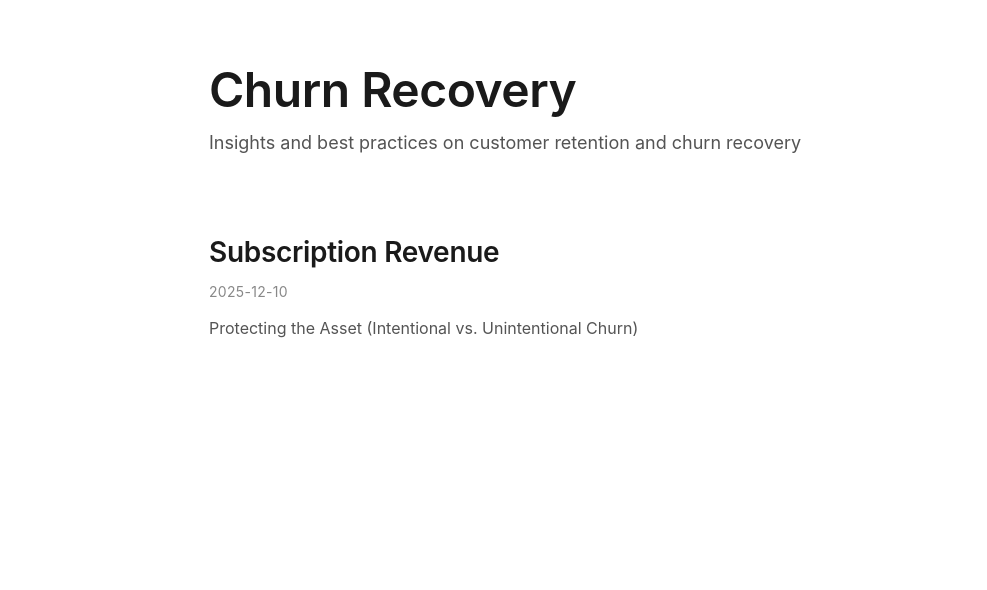
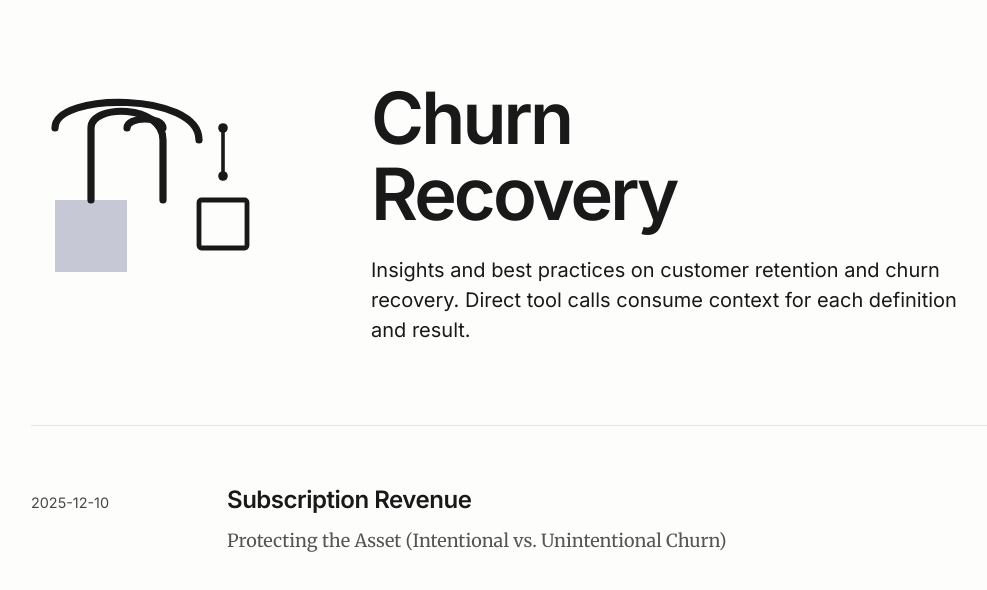
Before and after one commit to azeezada/churnrecovery, a Next.js app: page / in a window 1280 px wide. Shown: the top 590 px of the page, without its empty margins (33-1020 px from the left). Built offline with nearby package versions, Linux system fonts and the light colour scheme.

Commit message:
compelete first iteration of site

```diff
--- a/pages/index.js
+++ b/pages/index.js
@@ -1,8 +1,34 @@
 import Link from 'next/link'
 import Head from 'next/head'
-import {getAllPosts} from '../lib/posts'
+import { getAllPosts } from '../lib/posts'
 
-export default function Home({posts}){
+// 1. The Missing "Brand Moment" - This SVG mimics the Anthropic abstract style
+const HeroGraphic = () => (
+  <svg
+    viewBox="0 0 200 200"
+    fill="none"
+    xmlns="http://www.w3.org/2000/svg"
+    className="glyph-svg"
+  >
+    {/* Lavender Accent Block */}
+    <rect x="20" y="100" width="60" height="60" fill="#C7C8D5" />
+
+    {/* Strong Black Strokes */}
+    <path d="M50 100 V40 C50 20 110 20 110 50 V100" stroke="#191919" strokeWidth="6" strokeLinecap="round" />
+    <path d="M80 40 C80 30 110 30 110 40" stroke="#191919" strokeWidth="6" strokeLinecap="round" />
+    <path d="M20 40 C20 10 140 10 140 50" stroke="#191919" strokeWidth="6" strokeLinecap="round" />
+
+    {/* Nodes & Connectors */}
+    <circle cx="160" cy="40" r="4" fill="#191919" />
+    <circle cx="160" cy="80" r="4" fill="#191919" />
+    <line x1="160" y1="40" x2="160" y2="80" stroke="#191919" strokeWidth="3" />
+
+    {/* Bottom Details */}
+    <rect x="140" y="100" width="40" height="40" stroke="#191919" strokeWidth="4" rx="2" />
+  </svg>
+)
+
+export default function Home({ posts }) {
   return (
     <>
       <Head>
@@ -10,16 +36,43 @@ export default function Home({posts}){
         <meta name="description" content="Insights and best practices on customer retention and churn recovery" />
         <meta name="viewport" content="width=device-width, initial-scale=1" />
       </Head>
+
       <main className="container">
-        <h1 className="site-title">Churn Recovery</h1>
-        <p className="site-description">Insights and best practices on customer retention and churn recovery</p>
+        {/* HERO SECTION: Strict Grid Layout */}
+        <div className="hero-wrapper">
 
+          {/* Left Column: The Art */}
+          <div className="hero-art">
+            <HeroGraphic />
+          </div>
+
+          {/* Right Column: The Content */}
+          <div className="hero-content">
+            <h1 className="site-title">Churn<br />Recovery</h1>
+            <p className="lead-text">
+              Insights and best practices on customer retention and churn recovery.
+              Direct tool calls consume context for each definition and result.
+            </p>
+          </div>
+        </div>
+
+        <hr className="divider" />
+
+        {/* POST LIST */}
         <ul className="post-list">
           {posts.map(post => (
             <li className="post-item" key={post.slug}>
-              <h2><Link href={`/posts/${post.slug}`}>{post.title}</Link></h2>
-              {post.date && <div className="post-meta">{post.date}</div>}
-              {post.excerpt && <p>{post.excerpt}</p>}
+              {/* Date is strictly 150px wide */}
+              <div className="post-date">
+                {post.date || '2025-12-10'}
+              </div>
+
+              <div className="post-details">
+                <h2>
+                  <Link href={`/posts/${post.slug}`}>{post.title}</Link>
+                </h2>
+                {post.excerpt && <p className="excerpt">{post.excerpt}</p>}
+              </div>
             </li>
           ))}
         </ul>
@@ -28,7 +81,7 @@ export default function Home({posts}){
   )
 }
 
-export async function getStaticProps(){
+export async function getStaticProps() {
   const posts = getAllPosts()
-  return {props:{posts}}
+  return { props: { posts } }
 }
--- a/styles/globals.css
+++ b/styles/globals.css
@@ -1,250 +1,140 @@
-:root{
-  --bg:#ffffff;
-  --bg-secondary:#f8f8f8;
-  --text:#1a1a1a;
-  --text-secondary:#545454;
-  --text-tertiary:#888888;
-  --accent:#1a1a1a;
-  --border:#e0e0e0;
-  --shadow:0 1px 3px rgba(0,0,0,0.08);
-  --shadow-lg:0 4px 12px rgba(0,0,0,0.1);
+@import url('https://fonts.googleapis.com/css2?family=Inter:wght@300;400;600&family=Merriweather:wght@300;400;700&display=swap');
+
+:root {
+  --bg-page: #FDFDFC;
+  --text-primary: #191919;
+  --text-secondary: #555555;
+  --border-line: #E5E5E5;
+
+  --font-sans: "Inter", sans-serif;
+  --font-serif: "Merriweather", serif;
 }
 
-*{
-  box-sizing:border-box;
+* { box-sizing: border-box; }
+
+body {
+  margin: 0;
+  background-color: var(--bg-page);
+  color: var(--text-primary);
+  font-family: var(--font-serif);
+  -webkit-font-smoothing: antialiased;
 }
 
-html,body,#__next{
-  height:100%;
-  margin:0;
-  padding:0;
+.container {
+  max-width: 1200px;
+  margin: 0 auto;
+  padding: 80px 24px;
 }
 
-body{
-  margin:0;
-  background:var(--bg);
-  color:var(--text);
-  font-family:-apple-system,BlinkMacSystemFont,"Segoe UI","Helvetica Neue",sans-serif;
-  -webkit-font-smoothing:antialiased;
-  -moz-osx-font-smoothing:grayscale;
-  font-size:16px;
-  line-height:1.6;
+/* --- HERO GRID SYSTEM --- */
+.hero-wrapper {
+  display: grid;
+  grid-template-columns: 1fr; /* Mobile default */
+  gap: 40px;
+  margin-bottom: 80px;
+  align-items: start;
 }
 
-main{
-  min-height:100vh;
-  background:var(--bg);
-}
-
-.container{
-  max-width:860px;
-  margin:0 auto;
-  padding:64px 32px;
-}
-
-@media(max-width:768px){
-  .container{
-    padding:48px 24px;
+@media (min-width: 768px) {
+  .hero-wrapper {
+    /* The Split: 300px for Art, rest for Title */
+    grid-template-columns: 280px 1fr;
+    gap: 60px;
   }
 }
 
-@media(max-width:640px){
-  .container{
-    padding:32px 16px;
+/* The Graphic Size */
+.glyph-svg {
+  width: 100%;
+  max-width: 240px; /* Cap size so it doesn't scream */
+  display: block;
+}
+
+/* The Huge Title */
+.site-title {
+  font-family: var(--font-sans);
+  font-size: 3.5rem; /* Starting big */
+  font-weight: 600;
+  line-height: 1.05;
+  letter-spacing: -0.04em; /* Tight tracking is key */
+  margin: 0 0 24px 0;
+  color: var(--text-primary);
+}
+
+@media (min-width: 1024px) {
+  .site-title {
+    font-size: 4.5rem; /* ~72px on desktop */
   }
 }
 
-/* Header */
-.site-title{
-  font-size:48px;
-  font-weight:600;
-  letter-spacing:-0.5px;
-  margin:0 0 12px 0;
-  line-height:1.1;
-  color:var(--text);
+.lead-text {
+  font-family: var(--font-sans);
+  font-size: 1.25rem;
+  line-height: 1.5;
+  color: var(--text-primary);
+  margin: 0;
+  max-width: 600px;
 }
 
-@media(max-width:768px){
-  .site-title{
-    font-size:36px;
+/* --- DIVIDER --- */
+.divider {
+  border: 0;
+  border-top: 1px solid var(--border-line);
+  margin-bottom: 60px;
+}
+
+/* --- POST LIST --- */
+.post-list {
+  list-style: none;
+  padding: 0;
+  margin: 0;
+}
+
+.post-item {
+  display: grid;
+  grid-template-columns: 1fr;
+  gap: 16px;
+  margin-bottom: 48px;
+}
+
+@media (min-width: 768px) {
+  .post-item {
+    /* The Post Grid: 180px Date | Rest Content */
+    grid-template-columns: 180px 1fr;
+    align-items: baseline;
   }
 }
 
-.site-description{
-  font-size:18px;
-  color:var(--text-secondary);
-  font-weight:400;
-  margin:0 0 48px 0;
-  line-height:1.5;
+.post-date {
+  font-family: var(--font-sans);
+  font-size: 0.9rem;
+  color: var(--text-primary);
+  opacity: 0.8;
 }
 
-/* Post List */
-.post-list{
-  list-style:none;
-  padding:0;
-  margin:0;
+.post-details h2 {
+  font-family: var(--font-sans);
+  font-size: 1.5rem;
+  font-weight: 600;
+  margin: 0 0 12px 0;
+  line-height: 1.2;
+  letter-spacing: -0.02em;
 }
 
-.post-item{
-  padding:32px 0;
-  border-bottom:1px solid var(--border);
-  transition:all 0.2s ease;
+.post-details h2 a {
+  text-decoration: none;
+  color: var(--text-primary);
 }
 
-.post-item:last-child{
-  border-bottom:none;
+.post-details h2 a:hover {
+  opacity: 0.6;
 }
 
-.post-item:hover{
-  transform:translateY(-2px);
+.excerpt {
+  font-family: var(--font-serif);
+  font-size: 1.125rem;
+  line-height: 1.6;
+  color: var(--text-secondary);
+  margin: 0;
+  max-width: 650px;
 }
-
-.post-item h2{
-  font-size:28px;
-  font-weight:600;
-  margin:0 0 12px 0;
-  line-height:1.2;
-  letter-spacing:-0.3px;
-}
-
-.post-item h2 a{
-  color:var(--text);
-  text-decoration:none;
-  transition:color 0.2s ease;
-}
-
-.post-item h2 a:hover{
-  color:var(--accent);
-  text-decoration:underline;
-}
-
-.post-item p{
-  color:var(--text-secondary);
-  font-size:16px;
-  line-height:1.6;
-  margin:12px 0 0 0;
-}
-
-.post-meta{
-  color:var(--text-tertiary);
-  font-size:14px;
-  font-weight:400;
-  letter-spacing:0.3px;
-  margin:8px 0 0 0;
-  text-transform:uppercase;
-}
-
-/* Post Content */
-.post-content{
-  line-height:1.8;
-  font-size:16px;
-  color:var(--text);
-  margin:32px 0 0 0;
-}
-
-.post-content h1{
-  font-size:44px;
-  font-weight:600;
-  line-height:1.1;
-  margin:64px 0 24px 0;
-  letter-spacing:-0.5px;
-}
-
-.post-content h2{
-  font-size:32px;
-  font-weight:600;
-  line-height:1.15;
-  margin:48px 0 20px 0;
-  letter-spacing:-0.3px;
-}
-
-.post-content h3{
-  font-size:24px;
-  font-weight:600;
-  line-height:1.2;
-  margin:32px 0 16px 0;
-  letter-spacing:-0.2px;
-}
-
-.post-content p{
-  font-size:16px;
-  line-height:1.8;
-  margin:0 0 20px 0;
-  color:var(--text);
-}
-
-.post-content a{
-  color:var(--accent);
-  text-decoration:underline;
-  text-decoration-color:rgba(26,26,26,0.3);
-  transition:all 0.2s ease;
-}
-
-.post-content a:hover{
-  text-decoration-color:rgba(26,26,26,1);
-}
-
-.post-content ul,
-.post-content ol{
-  margin:20px 0;
-  padding-left:32px;
-}
-
-.post-content li{
-  margin:8px 0;
-  line-height:1.8;
-}
-
-.post-content code{
-  background:var(--bg-secondary);
-  padding:2px 6px;
-  border-radius:4px;
-  font-family:"Monaco","Menlo","Ubuntu Mono",monospace;
-  font-size:14px;
-  color:var(--text);
-}
-
-.post-content pre{
-  background:var(--bg-secondary);
-  padding:16px;
-  border-radius:8px;
-  overflow-x:auto;
-  margin:20px 0;
-  border:1px solid var(--border);
-}
-
-.post-content pre code{
-  background:none;
-  padding:0;
-  border-radius:0;
-}
-
-.post-content blockquote{
-  border-left:4px solid var(--border);
-  padding-left:20px;
-  margin:20px 0;
-  font-style:italic;
-  color:var(--text-secondary);
-}
-
-.post-content img{
-  max-width:100%;
-  height:auto;
-  border-radius:8px;
-  margin:32px 0;
-  box-shadow:var(--shadow-lg);
-}
-
-@media(max-width:768px){
-  .post-content h1{
-    font-size:32px;
-  }
-
-  .post-content h2{
-    font-size:24px;
-  }
-
-  .post-content h3{
-    font-size:20px;
-  }
-}
```
